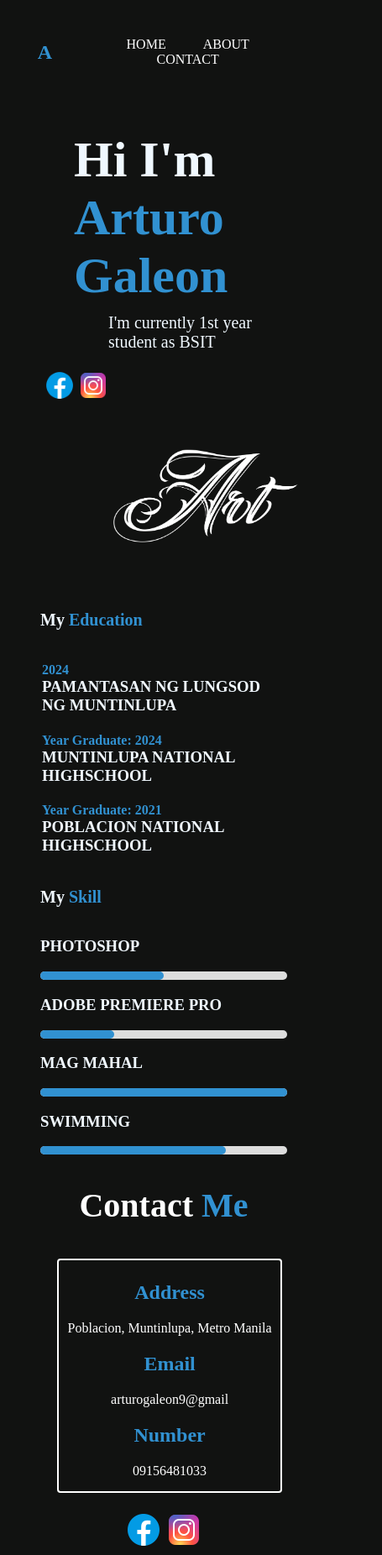
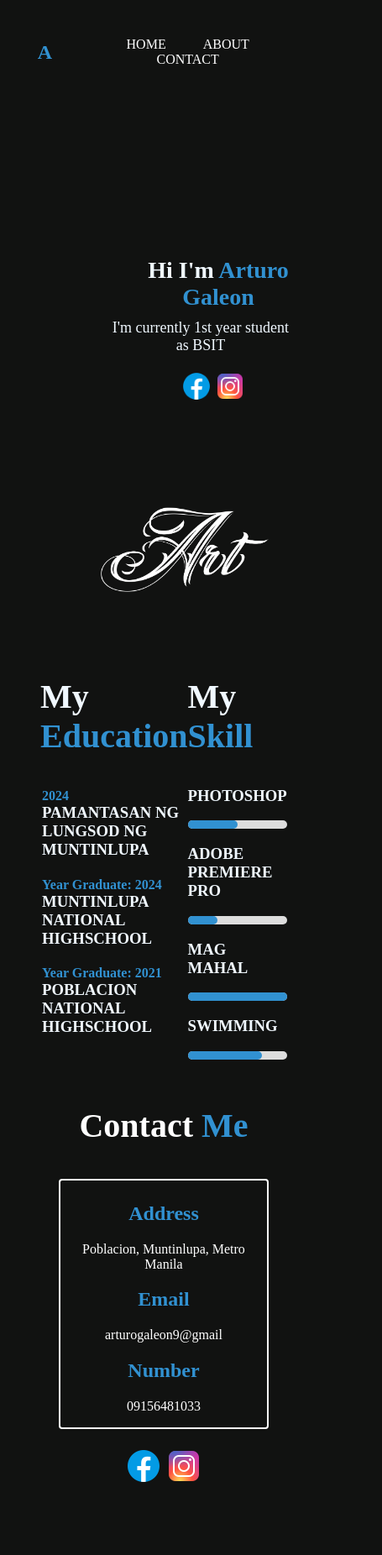
Before and after one commit to artgln396/321, a plain HTML site: page index.html in a window 390 px wide. Shown: the whole page at 84% size, 455 px wide, since content can reach past the window. After the commit the page ends 1774 px from the top, so only its background shows below. Drawn offline with Linux system fonts and the light colour scheme.

Commit message:
Update style.css

```diff
--- a/style.css
+++ b/style.css
@@ -7,11 +7,7 @@
     box-sizing: border-box;
     scroll-snap-align: start;
 }
-.page1{
-    height: 50vh;
-    padding: 20px;
-    scroll-snap-align: start;
-}
+
 .main-page{
     margin-bottom: 64px;
 }
@@ -190,131 +186,97 @@ h2 {
     height: auto;
 }
 
-@media only screen and (max-width: 500px) {
-    .navbar {
-        position: sticky;
-        text-align: center;
+@media only screen and (max-width: 1024px) {
+    .col-2 img {
+        width: 300px;
     }
+
+    .col-1 h1 {
+        font-size: 30px;
+    }
+}
+
+@media only screen and (max-width: 767px) {
     .navbar ul {
         flex-direction: column;
         gap: 15px;
+        text-align: center;
     }
+
     .row {
         flex-direction: column;
+        align-items: center;
     }
+
     .col-1 h1 {
-        margin-top: 50px;
-        margin-left: 2px;
         font-size: 40px;
+        text-align: center;
     }
-    .col-1 p {
-        font-size: 20px;
-        margin-left: 2px;
-    }
-    .col-2{
-        margin-left: 80px;
-    }
-    .col-2 img{
-        margin-right: 100px;
-        color: aliceblue;
-        margin-top: 52px;
+
+    .col-2 img {
         width: 220px;
     }
-    .row-1{
-        flex-direction: column;
-    }
-    .row-1 h1{
-        font-size: 20px;
-    }
-    .col-3{
-        color: aliceblue;
-        flex-basis: 50%;
-    }
-    .list-educ{
-        margin-left: 2px;
-        margin-top: 2px;
-    }
 
-    .contact {
+
+
+    .border {
         width: 80%;
         margin: 0 auto;
     }
+}
 
-    .border {
-        width: 100%;
+@media only screen and (max-width: 500px) {
+    .col-1 h1 {
+        font-size: 28px;
+    }
+
+    .col-1 p {
+        font-size: 18px;
+        text-align: center;
+    }
+
+    .col-2 img {
+        width: 200px;
     }
 
     .link {
-        margin-left: 150px;
+        justify-content: center;
     }
-    .link a img {
-        width: 40px;
-        height: auto;
+}
+@media only screen and (max-width: 375px) {
+    .col-1 h1 {
+        font-size: 29px;
+        margin-top: 30px;
+        margin-left: 8px;
+    }
+    .col-1 p {
+        font-size: 18px;
+        margin-left: 10px;
+    }
+    .link {
+        margin-top: 2px;
+        margin-left: 18px;
+    }
+    .col-2 img{
+        width: 130px;
+        margin-top: 10px;
+        margin-right: 135px;
+    }
+    .row-1 {
+        flex-direction: column;
+        align-items: center;
+    }
+    .list-educ{
+        margin-left: 31px;
+        margin-top: 2px;
+    }
+    .row-1 .col-3 h1{
+        font-size: 29px;
+        margin-left: 64px;
+    }
+    .row-1 .col-4 h1{
+        font-size: 29px;
+        margin-left: 64px;
     }
 
 }
-@media only screen and (max-width: 767px){
-    .navbar {
-        position: sticky;
-        text-align: center;
-    }
-    .navbar ul {
-        flex-direction: column;
-        gap: 15px;
-    }
-    .row {
-        flex-direction: column;
-    }
-    .col-1 h1 {
-        margin-top: 50px;
-        margin-left: 50px;
-        font-size: 60px;
-    }
-    .col-1 p {
-        font-size: 20px;
-        margin-left: 29%;
-    }
-    .col-2{
-        margin-left: 31%;
-    }
-    .col-2 img{
-        margin-right: 100px;
-        color: aliceblue;
-        margin-top: 52px;
-        width: 220px;
-    }
-    .row-1{
-        flex-direction: column;
-        display: flex;
-    }
-    .row-1 h1{
-        font-size: 20px;
-    }
-    .col-3{
-        color: aliceblue;
-        flex-basis: 50%;
-    }
-    .list-educ{
-        margin-left: 2px;
-        margin-top: 2px;
-    }
-    .Cm{
-        margin-top: 2px;
-    }
-    .contact {
-        width: 80%;
-        margin: 0 auto;
-    }
-
-    .border {
-        width: 100%;
-    }
-    .link {
-        margin-left: 4%;
-    }
-    .link a img {
-        width: 40px;
-        height: auto;
-    }
-
-}
```
